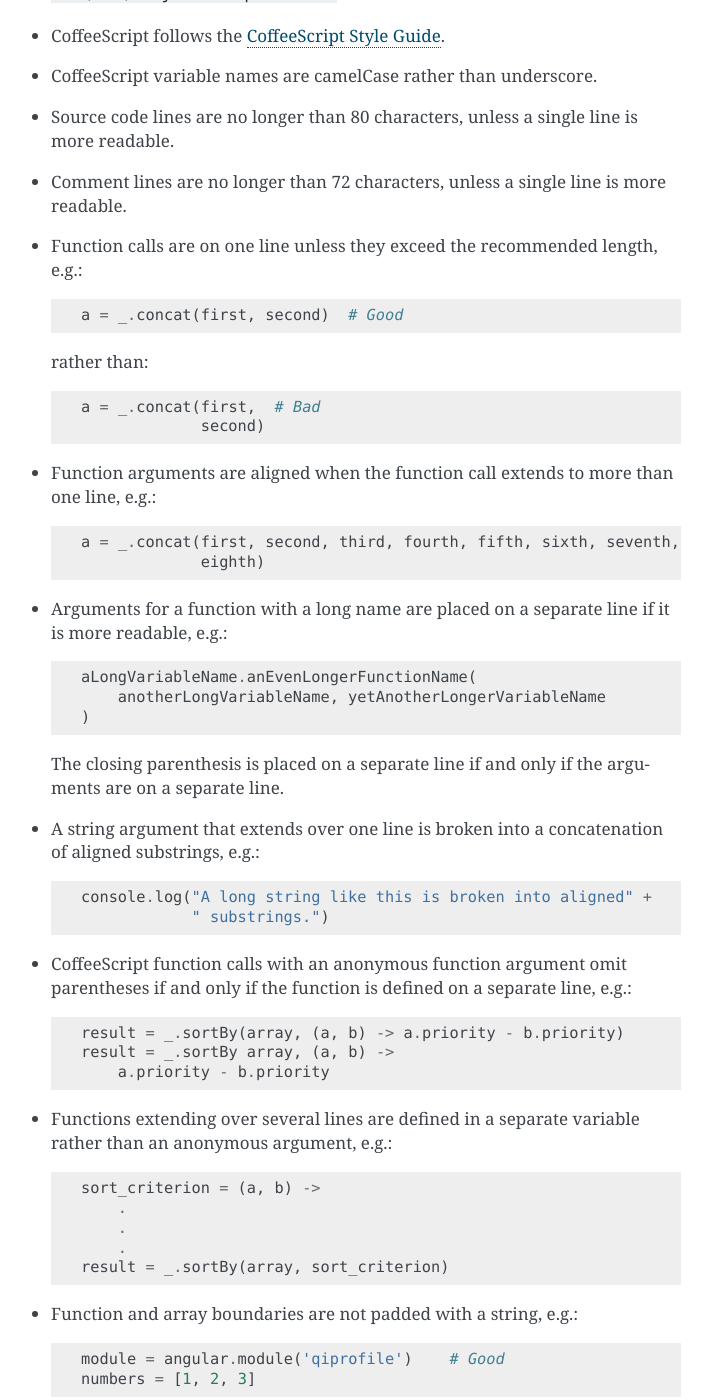
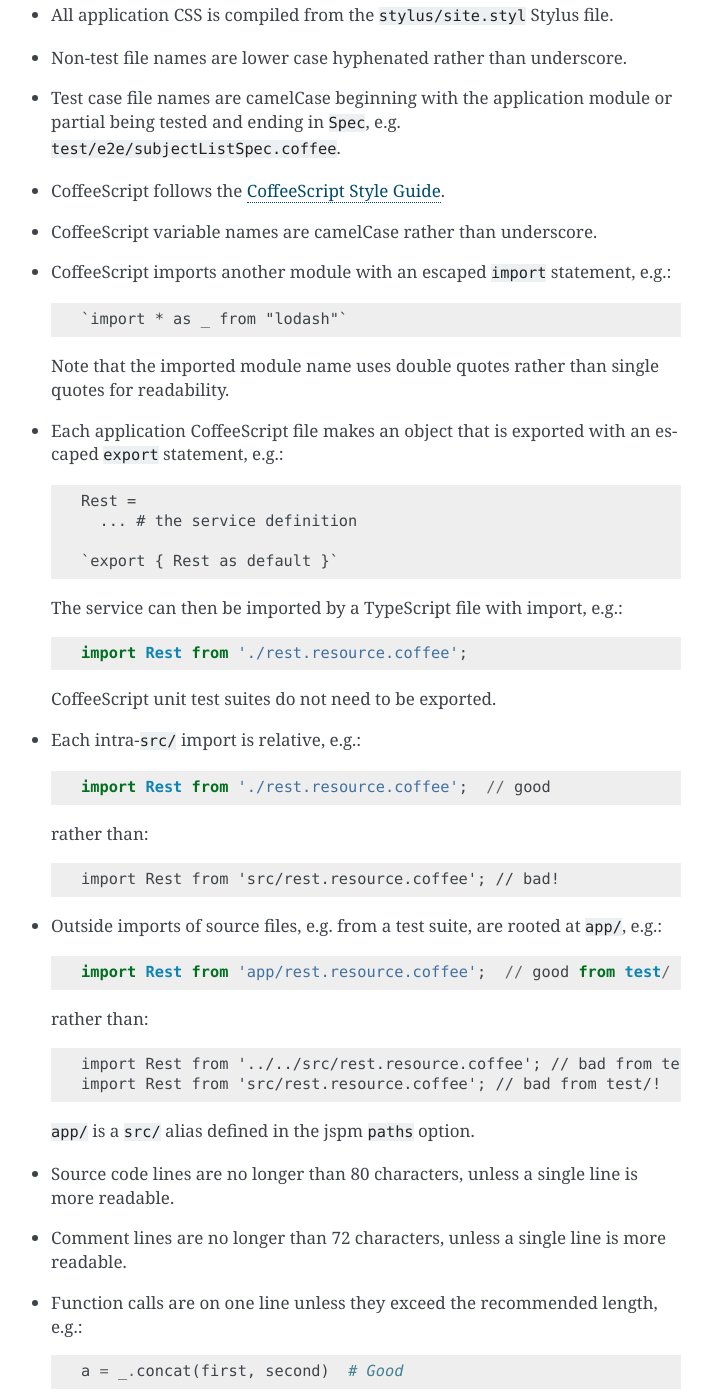
Before and after one commit to ohsu-qin/qiprofile, a Sphinx documentation site: the page built from doc/development.rst, in a window 1280 px wide and 1400 px high, scrolled down 6191 px. Shown: the whole window, without its empty margins (399-1111 px from the left). Built offline with Sphinx 7.4.7, drawn with Linux system fonts in a browser that asks for light colours; some of the changed text lies outside the part shown.

Commit message:
Update project structure.

```diff
--- a/doc/development.rst
+++ b/doc/development.rst
@@ -90,23 +89,32 @@
 
     qiprofile/        # Top-level project directory
       src/            # Source code
-        help/         # Help content, one per main view
-        include/      # pug include files
-      layout/         # Common HTML layout
-      html/           # HTML generated by pug files
-      stylus/         # Application Stylus
-      stylesheets/    # CSS generated by stylus
+        <module>/     # <module> source corresponding to a navigable view
+          <module>.pug # View HTML source
+          help.md     # Help content
+          include/    # pug include files
+        layout/       # Common HTML layout
+      public/         # The generated web app files
+        html/         # HTML generated by pug files
+        stylesheets/  # Stylus style sheets
+        fonts/        # Copied fonts
+        static/       # Copied static content
       bin/            # Command line scripts
         qiprofile     # Web app server script
       doc/            # Application documentation
-      server/         # Express server configuration
+      build/          # Target build
+        src/          # Build staging area
+        doc/          # Generated documentation
+          html/       # Generated guides
+          api/        # Generated JSDoc
       server.js       # Express server startup script
-      static/         # Static content
+      static/         # Source static content
         media/        # Images, icons and videos
       test/           # Top-level test directory
         conf/         # Test configuration files
         e2e/          # End-to-end tests
         unit/         # Unit tests
+        fixtures/     # Static test fixtures, e.g. input files
 
 Adding dependencies
 -------------------
@@ -256,7 +264,7 @@
       ###
       where: (params) ->
 
-  Note that the blocks are in the form::
+  Note that the block is in the form::
 
       ###*
        * Good
@@ -296,7 +304,8 @@
 * Every application Angular selector is prefixed by ``qi-``, e.g.
   ``qi-spin`` to refer to the ``Spin`` component.
 
-* All application CSS is compiled from the ``stylus/site.styl`` Stylus file.
+* All application CSS is compiled from the ``stylus/site.styl`` Stylus
+  file.
 
 * Non-test file names are lower case hyphenated rather than underscore.
 
@@ -307,6 +316,49 @@
 * CoffeeScript follows the `CoffeeScript Style Guide`_.
 
 * CoffeeScript variable names are camelCase rather than underscore.
+
+* CoffeeScript imports another module with an escaped ``import``
+  statement, e.g.::
+
+      `import * as _ from "lodash"`
+
+  Note that the imported module name uses double quotes rather than
+  single quotes for readability.
+
+* Each application CoffeeScript file makes an object that is exported
+  with an escaped ``export`` statement, e.g.::
+
+      Rest =
+        ... # the service definition
+
+      `export { Rest as default }`
+
+  The service can then be imported by a TypeScript file with import,
+  e.g.::
+
+      import Rest from './rest.resource.coffee';
+
+  CoffeeScript unit test suites do not need to be exported.
+
+* Each intra-``src/`` import is relative, e.g.::
+
+      import Rest from './rest.resource.coffee';  // good
+
+  rather than::
+
+      import Rest from 'src/rest.resource.coffee'; // bad!
+
+* Outside imports of source files, e.g. from a test suite, are rooted at
+  ``app/``, e.g.::
+
+      import Rest from 'app/rest.resource.coffee';  // good from test/
+
+  rather than::
+
+      import Rest from '../../src/rest.resource.coffee'; // bad from test/!
+      import Rest from 'src/rest.resource.coffee'; // bad from test/!
+
+  ``app/`` is a ``src/`` alias defined in the jspm ``paths`` option.
 
 * Source code lines are no longer than 80 characters, unless a single
   line is more readable.
@@ -345,7 +397,6 @@
 
       console.log("A long string like this is broken into aligned" +
                   " substrings.")
-
 
 * CoffeeScript function calls with an anonymous function argument
   omit parentheses if and only if the function is defined on a
@@ -404,8 +455,8 @@
 
       simpleString = 'A string'
       interpolatedString = "#{ anotherVariable } string"
-      evaluatedString = "data" # where data is an evaluated scope variable
-      evaluatedConstant = "'none'" # which evaluates to 'none'
+      evaluatedString = "data" # where data is evaluated, e.g. by the Angular compiler
+      evaluatedConstant = "'none'" # which evaluates to the string 'none'
 
   Interpolations are padded with a space.
 
@@ -423,11 +474,14 @@
       promise.then (result) ->
         ...
 
+* Every application selector is dash-separated lower case preceded by ``qi``,
+  e.g. ``qi-subject``.
+
 * Every custom CSS style is dash-separated lower case preceded by ``qi``,
-  e.g. ``qi-billboard``
+  e.g. ``qi-billboard``.
 
 * Comments are readable English on a separate line, usually beginning
-  with 'The' and ending in a period.
+  with a capitalized 'The' and ending in a period.
 
 * Every public module, class and function is commented using the
   `Writing AngularJS Documentation`_ guideline.[#docCaveat]_
```
Also changed, not shown: other parts of doc/development.rst (+5 -4 lines).
